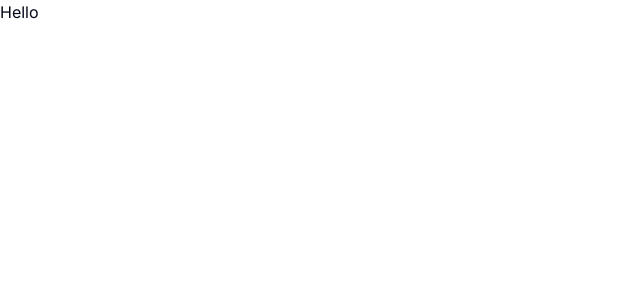
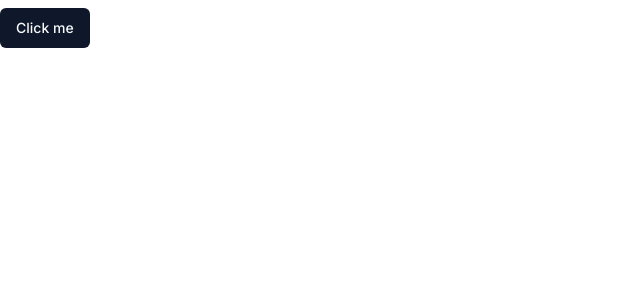
Before and after one commit to The-CodeINN/cogninova, a Next.js app: page / in a window 1280 px wide. Shown: the top 300 px of the page, without its empty margins (0-640 px from the left). Built offline with nearby package versions, Linux system fonts and the light colour scheme.

Commit message:
Added ui library

```diff
--- a/app/layout.tsx
+++ b/app/layout.tsx
@@ -1,22 +1,23 @@
-import './globals.css'
-import type { Metadata } from 'next'
-import { Inter } from 'next/font/google'
+import './globals.css';
+import type { Metadata } from 'next';
+import { Inter } from 'next/font/google';
 
-const inter = Inter({ subsets: ['latin'] })
+const inter = Inter({ subsets: ['latin'] });
 
 export const metadata: Metadata = {
-  title: 'Create Next App',
-  description: 'Generated by create next app',
-}
+  title: 'CogniNova',
+  description:
+    'CogniNova is an innovative AI application that revolutionizes the way we think and learn. Powered by cutting-edge artificial intelligence.',
+};
 
 export default function RootLayout({
   children,
 }: {
-  children: React.ReactNode
+  children: React.ReactNode;
 }) {
   return (
-    <html lang="en">
+    <html lang='en'>
       <body className={inter.className}>{children}</body>
     </html>
-  )
+  );
 }
--- a/app/page.tsx
+++ b/app/page.tsx
@@ -1,7 +1,5 @@
-import Image from 'next/image'
+import {Button} from "@/components/ui/button"
 
 export default function Home() {
-  return (
-    <main>Hello</main>
-  )
+  return <main className='text-4xl'><Button>Click me</Button></main>;
 }
--- /dev/null
+++ b/components/ui/button.tsx
@@ -0,0 +1,56 @@
+import * as React from "react"
+import { Slot } from "@radix-ui/react-slot"
+import { cva, type VariantProps } from "class-variance-authority"
+
+import { cn } from "@/lib/utils"
+
+const buttonVariants = cva(
+  "inline-flex items-center justify-center rounded-md text-sm font-medium ring-offset-background transition-colors focus-visible:outline-none focus-visible:ring-2 focus-visible:ring-ring focus-visible:ring-offset-2 disabled:pointer-events-none disabled:opacity-50",
+  {
+    variants: {
+      variant: {
+        default: "bg-primary text-primary-foreground hover:bg-primary/90",
+        destructive:
+          "bg-destructive text-destructive-foreground hover:bg-destructive/90",
+        outline:
+          "border border-input bg-background hover:bg-accent hover:text-accent-foreground",
+        secondary:
+          "bg-secondary text-secondary-foreground hover:bg-secondary/80",
+        ghost: "hover:bg-accent hover:text-accent-foreground",
+        link: "text-primary underline-offset-4 hover:underline",
+      },
+      size: {
+        default: "h-10 px-4 py-2",
+        sm: "h-9 rounded-md px-3",
+        lg: "h-11 rounded-md px-8",
+        icon: "h-10 w-10",
+      },
+    },
+    defaultVariants: {
+      variant: "default",
+      size: "default",
+    },
+  }
+)
+
+export interface ButtonProps
+  extends React.ButtonHTMLAttributes<HTMLButtonElement>,
+    VariantProps<typeof buttonVariants> {
+  asChild?: boolean
+}
+
+const Button = React.forwardRef<HTMLButtonElement, ButtonProps>(
+  ({ className, variant, size, asChild = false, ...props }, ref) => {
+    const Comp = asChild ? Slot : "button"
+    return (
+      <Comp
+        className={cn(buttonVariants({ variant, size, className }))}
+        ref={ref}
+        {...props}
+      />
+    )
+  }
+)
+Button.displayName = "Button"
+
+export { Button, buttonVariants }
--- a/package.json
+++ b/package.json
@@ -9,6 +9,7 @@
     "lint": "next lint"
   },
   "dependencies": {
+    "@radix-ui/react-slot": "^1.0.2",
     "@types/node": "20.4.2",
     "@types/react": "18.2.15",
     "@types/react-dom": "18.2.7",
```
Also changed, not shown: 1 other file (tests, documents, lock files or other folders).
